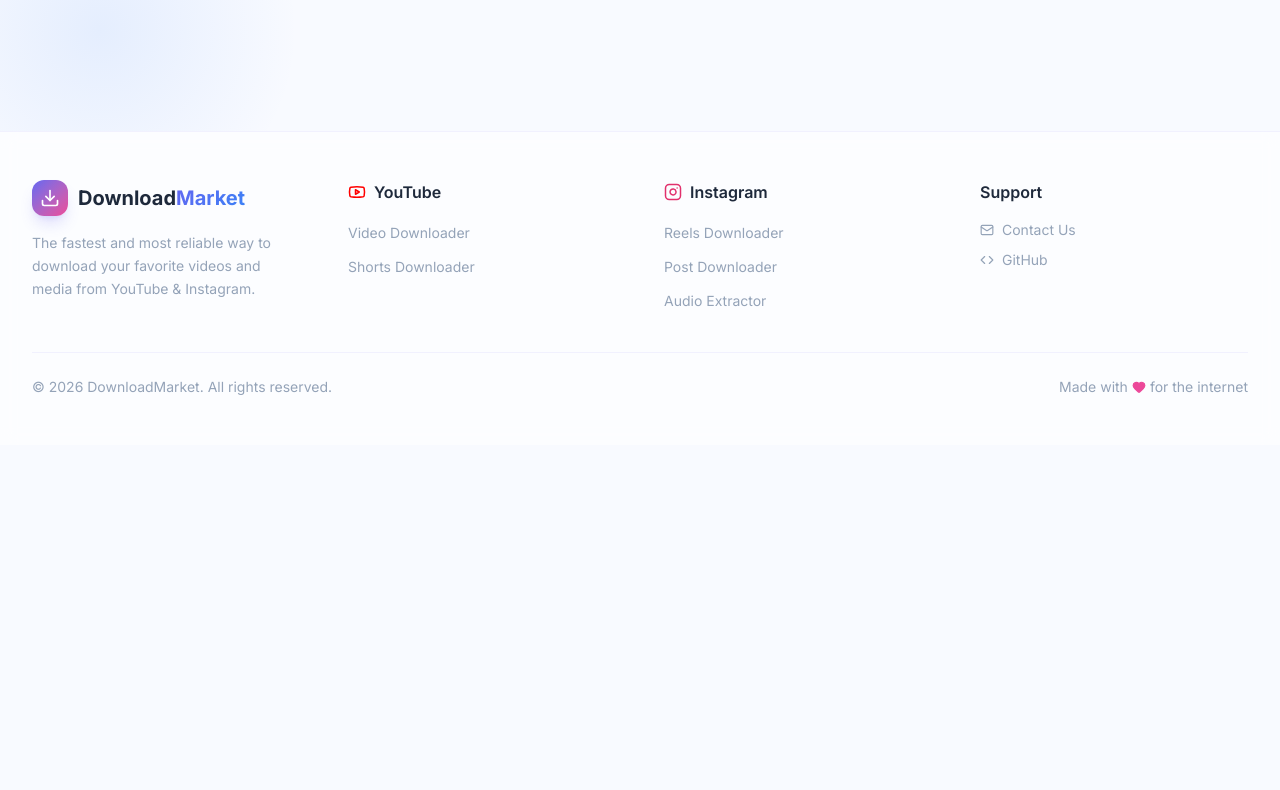
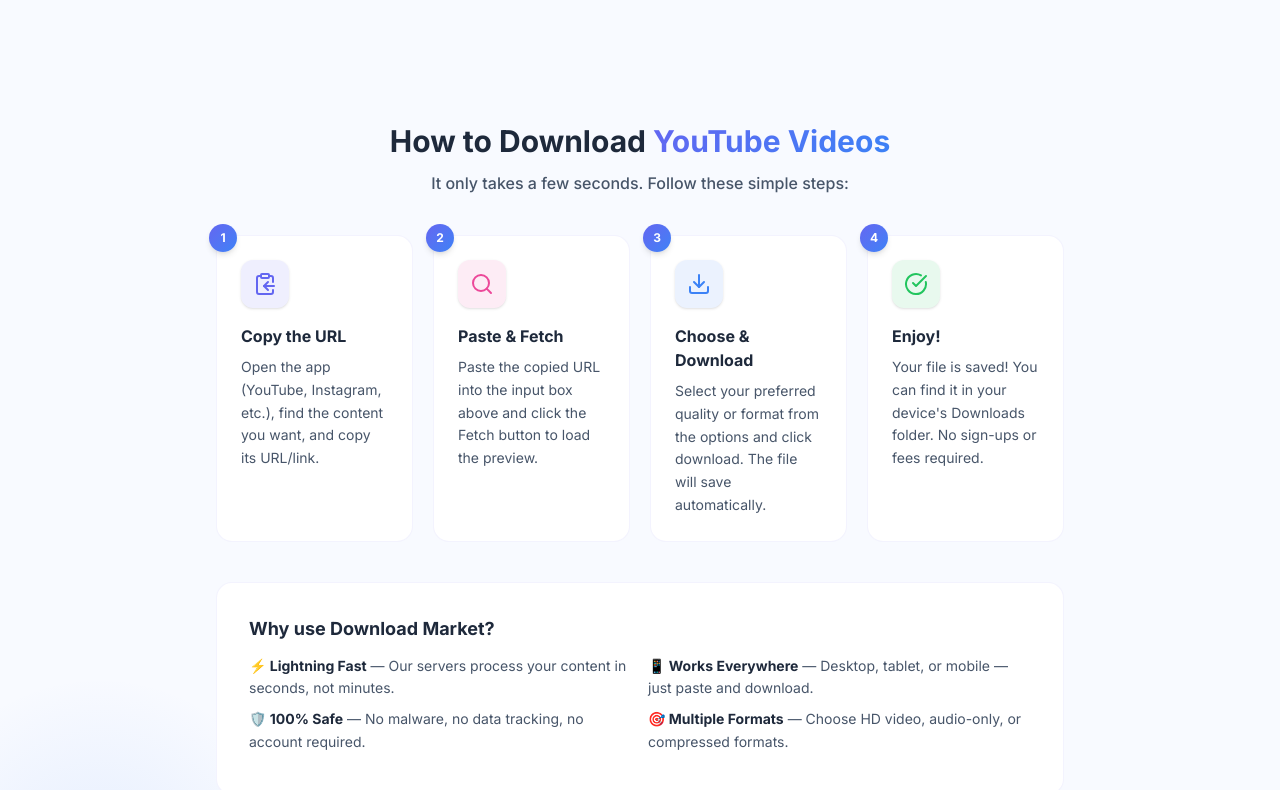
Before and after one commit to yusufabdul0709-rgb/Download_Market, a React (Vite) app in the folder frontend/: page /youtube/video in a window 1280 px wide. Shown: the part 890-1680 px from the top of the page. Before the commit the page ends 1335 px from the top, so only its background shows below. Built offline with nearby package versions, Linux system fonts and the light colour scheme; the HTML template or start-up script is replaced by a standard one.

Commit message:
feat: implement Instagram, YouTube, and layout components with integrated ad banners and download functionality

```diff
--- a/frontend/src/components/DownloadOptions.jsx
+++ b/frontend/src/components/DownloadOptions.jsx
@@ -2,8 +2,6 @@ import { useState, useEffect } from 'react';
 import { motion } from 'framer-motion';
 import { Download, FileVideo, FileAudio, FileImage, FileArchive, Loader2 } from 'lucide-react';
 import { formatFileSize } from '../utils/helpers';
-import IframeAdBanner from './IframeAdBanner';
-import AdBanner from './AdBanner';
 
 const DownloadOptions = ({ formats = [], url = '', onDownload, downloadState = {} }) => {
   const { activeFormat, status } = downloadState;
@@ -91,11 +89,6 @@ const DownloadOptions = ({ formats = [], url = '', onDownload, downloadState = {
         </div>
       )}
 
-      {/* ── Ad Above Download Buttons ── */}
-      <div className="mb-4" id="ad-download-top">
-        <IframeAdBanner id="ad-download-top-iframe" />
-      </div>
-
       <div className="grid gap-3">
         {formats.map((format, index) => {
           const Icon = getIcon(format);
@@ -147,11 +140,6 @@ const DownloadOptions = ({ formats = [], url = '', onDownload, downloadState = {
           );
         })}
       </div>
-
-      {/* ── Ad Below Download Buttons ── */}
-      <div className="mt-5" id="ad-download-bottom">
-        <AdBanner />
-      </div>
     </motion.div>
   );
 };
--- /dev/null
+++ b/frontend/src/components/HowToDownload.jsx
@@ -0,0 +1,110 @@
+import { motion } from 'framer-motion';
+import { ClipboardCopy, Search, Download, CheckCircle } from 'lucide-react';
+
+const steps = [
+  {
+    icon: ClipboardCopy,
+    title: 'Copy the URL',
+    description: 'Open the app (YouTube, Instagram, etc.), find the content you want, and copy its URL/link.',
+    color: 'text-primary',
+    bg: 'bg-primary/10',
+  },
+  {
+    icon: Search,
+    title: 'Paste & Fetch',
+    description: 'Paste the copied URL into the input box above and click the Fetch button to load the preview.',
+    color: 'text-secondary',
+    bg: 'bg-secondary/10',
+  },
+  {
+    icon: Download,
+    title: 'Choose & Download',
+    description: 'Select your preferred quality or format from the options and click download. The file will save automatically.',
+    color: 'text-accent',
+    bg: 'bg-accent/10',
+  },
+  {
+    icon: CheckCircle,
+    title: 'Enjoy!',
+    description: 'Your file is saved! You can find it in your device\'s Downloads folder. No sign-ups or fees required.',
+    color: 'text-success',
+    bg: 'bg-success/10',
+  },
+];
+
+/**
+ * Reusable "How to Download" guide section.
+ * Pass a `platform` prop like "Instagram Reels", "YouTube Videos", etc.
+ */
+const HowToDownload = ({ platform = 'media' }) => {
+  return (
+    <motion.section
+      initial={{ opacity: 0, y: 30 }}
+      whileInView={{ opacity: 1, y: 0 }}
+      viewport={{ once: true }}
+      transition={{ duration: 0.5 }}
+      className="mt-16 mb-8"
+    >
+      <div className="text-center mb-10">
+        <h2 className="text-2xl sm:text-3xl font-bold text-text-primary mb-3">
+          How to Download{' '}
+          <span className="gradient-text">{platform}</span>
+        </h2>
+        <p className="text-text-secondary font-medium max-w-lg mx-auto">
+          It only takes a few seconds. Follow these simple steps:
+        </p>
+      </div>
+
+      <div className="grid grid-cols-1 sm:grid-cols-2 lg:grid-cols-4 gap-5">
+        {steps.map((step, index) => (
+          <motion.div
+            key={step.title}
+            initial={{ opacity: 0, y: 20 }}
+            whileInView={{ opacity: 1, y: 0 }}
+            viewport={{ once: true }}
+            transition={{ delay: index * 0.1 }}
+            className="relative bg-white rounded-2xl p-6 border border-primary/8 hover:border-primary/20 hover:shadow-lg transition-all duration-300 group"
+          >
+            {/* Step number */}
+            <div className="absolute -top-3 -left-2 w-7 h-7 bg-gradient-to-br from-primary to-accent text-white text-xs font-bold rounded-full flex items-center justify-center shadow-md">
+              {index + 1}
+            </div>
+
+            <div className={`w-12 h-12 ${step.bg} rounded-xl flex items-center justify-center mb-4 group-hover:scale-110 transition-transform duration-300 shadow-sm`}>
+              <step.icon size={24} className={step.color} />
+            </div>
+            <h3 className="text-text-primary font-bold text-base mb-2">{step.title}</h3>
+            <p className="text-text-secondary text-sm leading-relaxed">{step.description}</p>
+          </motion.div>
+        ))}
+      </div>
+
+      {/* SEO-friendly FAQ-like text block */}
+      <div className="mt-10 bg-white rounded-2xl p-6 sm:p-8 border border-primary/8">
+        <h3 className="text-text-primary font-bold text-lg mb-3">
+          Why use Download Market?
+        </h3>
+        <div className="grid sm:grid-cols-2 gap-4 text-sm text-text-secondary leading-relaxed">
+          <div>
+            <p className="mb-2">
+              <strong className="text-text-primary">⚡ Lightning Fast</strong> — Our servers process your content in seconds, not minutes.
+            </p>
+            <p className="mb-2">
+              <strong className="text-text-primary">🛡️ 100% Safe</strong> — No malware, no data tracking, no account required.
+            </p>
+          </div>
+          <div>
+            <p className="mb-2">
+              <strong className="text-text-primary">📱 Works Everywhere</strong> — Desktop, tablet, or mobile — just paste and download.
+            </p>
+            <p className="mb-2">
+              <strong className="text-text-primary">🎯 Multiple Formats</strong> — Choose HD video, audio-only, or compressed formats.
+            </p>
+          </div>
+        </div>
+      </div>
+    </motion.section>
+  );
+};
+
+export default HowToDownload;
--- a/frontend/src/layouts/MainLayout.jsx
+++ b/frontend/src/layouts/MainLayout.jsx
@@ -47,6 +47,11 @@ const MainLayout = () => {
         <Outlet />
       </main>
 
+      {/* ── Footer Ad (above footer, every page) ── */}
+      <div className="max-w-4xl mx-auto w-full px-4 sm:px-6 py-6" id="ad-footer-global">
+        <AdBanner />
+      </div>
+
       <Footer />
 
       {/* ── Sticky Bottom Mobile Ad ── */}
--- a/frontend/src/pages/youtube/YouTubeVideo.jsx
+++ b/frontend/src/pages/youtube/YouTubeVideo.jsx
@@ -4,12 +4,13 @@ import { motion, AnimatePresence } from 'framer-motion';
 import { Video } from 'lucide-react';
 import { YoutubeIcon as Youtube } from '../../components/BrandIcons';
 import URLInput from '../../components/URLInput';
+import IframeAdBanner from '../../components/IframeAdBanner';
 import AdBanner from '../../components/AdBanner';
-import IframeAdBanner from '../../components/IframeAdBanner';
 import PreviewCard from '../../components/PreviewCard';
 import DownloadOptions from '../../components/DownloadOptions';
 import ErrorMessage from '../../components/ErrorMessage';
 import SkeletonLoader from '../../components/SkeletonLoader';
+import HowToDownload from '../../components/HowToDownload';
 import useDownloadMedia from '../../hooks/useDownloadMedia';
 
 const YouTubeVideo = () => {
@@ -41,7 +42,6 @@ const YouTubeVideo = () => {
 
   const handleUrlChange = (newUrl) => {
     setUrl(newUrl);
-    // Reset results when URL changes
     if (!newUrl.trim()) {
       resetAll();
     }
@@ -54,7 +54,8 @@ const YouTubeVideo = () => {
       <div className="blob-blue bottom-[-100px] left-[-100px]" />
 
       <div className="relative max-w-4xl mx-auto px-4 sm:px-6 py-12 lg:py-16 z-10">
-        {/* Header */}
+
+        {/* ═══ 1. Title ═══ */}
         <motion.div
           initial={{ opacity: 0, y: 20 }}
           animate={{ opacity: 1, y: 0 }}
@@ -72,12 +73,12 @@ const YouTubeVideo = () => {
           </p>
         </motion.div>
 
-        {/* URL Input */}
+        {/* ═══ 2. Input Box ═══ */}
         <motion.div
           initial={{ opacity: 0, y: 20 }}
           animate={{ opacity: 1, y: 0 }}
           transition={{ delay: 0.1 }}
-          className="mb-10"
+          className="mb-6"
         >
           <URLInput
             value={url}
@@ -89,8 +90,10 @@ const YouTubeVideo = () => {
           />
         </motion.div>
 
-        {/* Adsterra Iframe Banner */}
-        <IframeAdBanner id="ad-yt-video-inline" className="mb-6" />
+        {/* ═══ 3. Inline Ad (after input) 💰 ═══ */}
+        <div className="mb-8" id="ad-inline">
+          <IframeAdBanner id="ad-yt-video-inline" />
+        </div>
 
         {/* Error */}
         <AnimatePresence>
@@ -113,15 +116,20 @@ const YouTubeVideo = () => {
           </div>
         )}
 
-        {/* Results */}
+        {/* ═══ 4. Ad before result 💰💰 (VERY IMPORTANT) ═══ */}
         <AnimatePresence>
           {preview && !previewLoading && (
             <motion.div
               initial={{ opacity: 0 }}
               animate={{ opacity: 1 }}
               exit={{ opacity: 0 }}
-              className="space-y-8"
+              className="space-y-6"
             >
+              <div id="ad-download-top" className="mb-2">
+                <AdBanner />
+              </div>
+
+              {/* ═══ 5. Download Result ═══ */}
               <PreviewCard data={preview} />
               <DownloadOptions
                 formats={preview.formats}
@@ -129,6 +137,11 @@ const YouTubeVideo = () => {
                 onDownload={startFormatDownload}
                 downloadState={downloadState}
               />
+
+              {/* ═══ 6. Ad below result ═══ */}
+              <div id="ad-download-bottom" className="mt-4">
+                <IframeAdBanner id="ad-yt-video-bottom" />
+              </div>
             </motion.div>
           )}
         </AnimatePresence>
@@ -149,6 +162,15 @@ const YouTubeVideo = () => {
             </p>
           </motion.div>
         )}
+
+        {/* ═══ 7. How to Download Section ═══ */}
+        <HowToDownload platform="YouTube Videos" />
+
+        {/* ═══ 8. Footer Ad ═══ */}
+        <div id="ad-footer" className="mt-8">
+          <IframeAdBanner id="ad-yt-video-footer" />
+        </div>
+
       </div>
     </div>
   );
```
Also changed, not shown: frontend/src/pages/instagram/InstagramAudio.jsx (+31 -8 lines), frontend/src/pages/instagram/InstagramPost.jsx (+34 -11 lines), frontend/src/pages/instagram/InstagramReels.jsx (+33 -8 lines), frontend/src/pages/youtube/YouTubeShorts.jsx (+33 -8 lines).
